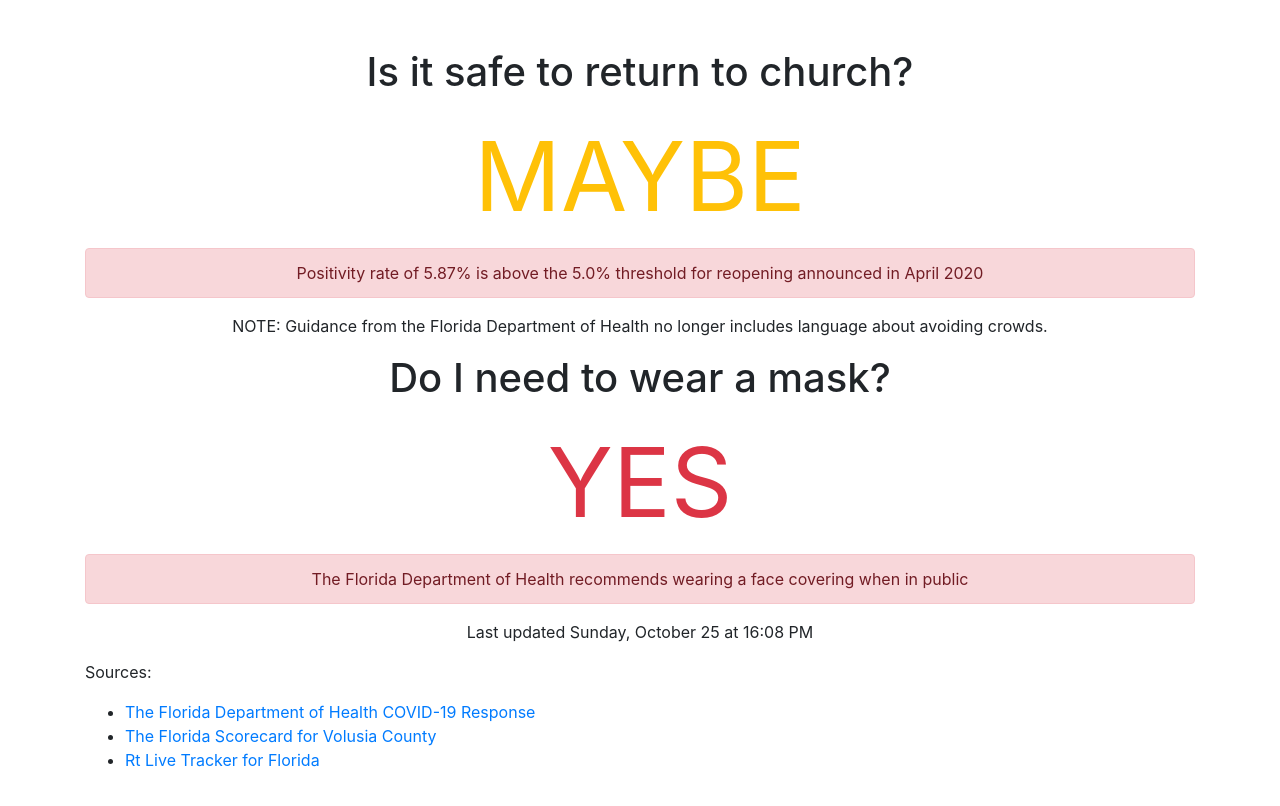
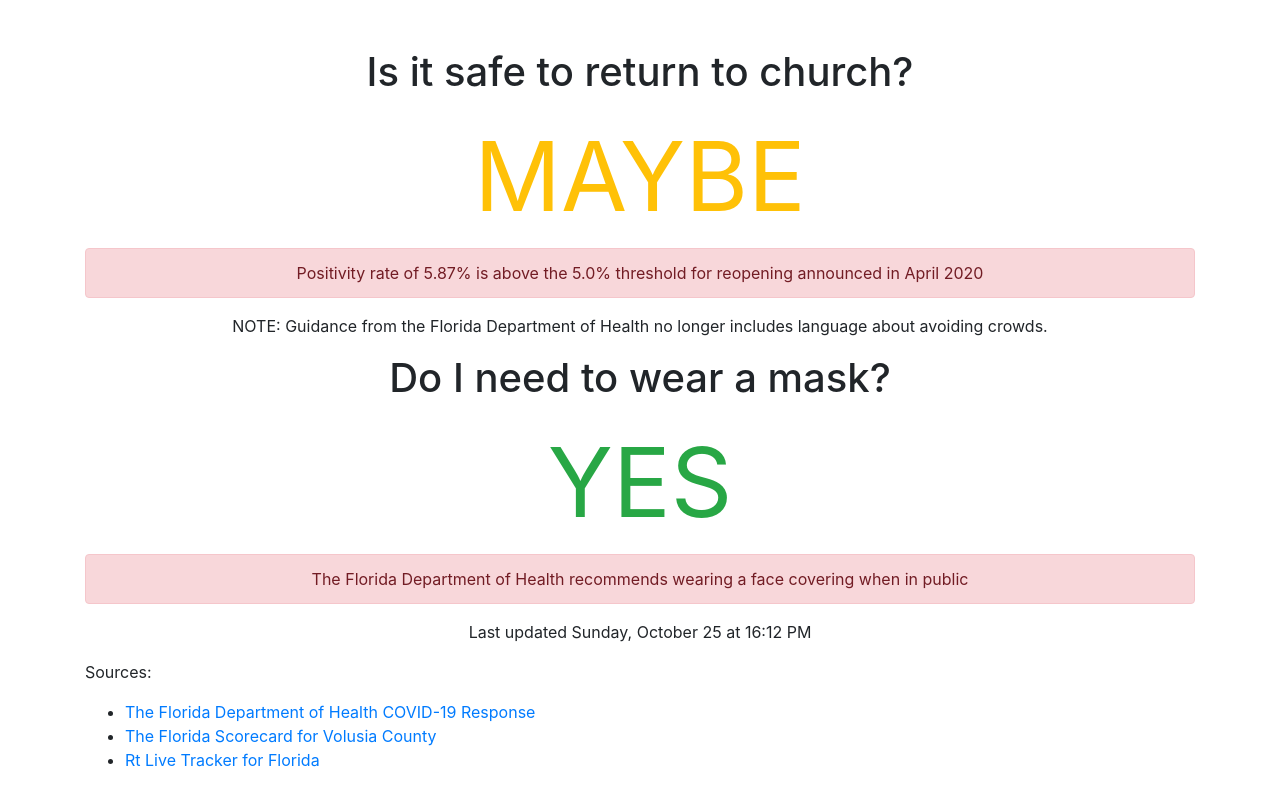
Before and after one commit to thinkjson/timeforchurch, a Jekyll site: the page built from index.md, in a window 1280 px wide. Shown: the top 806 px of the page. Built offline with Jekyll 4.4.1, drawn with Linux system fonts in a browser that asks for light colours; our own code applies the rules of GitHub Pages for plain Markdown files.

Commit message:
Change confusing color coding

```diff
--- a/_includes/data.html
+++ b/_includes/data.html
@@ -7,7 +7,7 @@
     <p>NOTE: Guidance from the Florida Department of Health no longer includes language about avoiding crowds.</p>
 
     <h1>Do I need to wear a mask?</h1>
-    <div class="outcome text-danger">YES</div>
+    <div class="outcome text-success">YES</div>
     <div class="alert alert-danger" role="alert">The Florida Department of Health recommends wearing a face covering when in public</div>
 
-    <p>Last updated Sunday, October 25 at 16:08 PM</p>
+    <p>Last updated Sunday, October 25 at 16:12 PM</p>
--- a/cron.py
+++ b/cron.py
@@ -57,7 +57,7 @@ data = """
     positivity="""<div class="alert alert-danger" role="alert">Positivity rate of {0}% is above the 5.0% threshold for reopening announced in April 2020</div>""".format(
         positivity) if not positivity_nominal else "",
     mask="YES" if masks else "UNKNOWN",
-    mask_class="text-danger" if masks else "text-warning",
+    mask_class="text-success" if masks else "text-warning",
     r0="""<div class="alert alert-danger" role="alert">R0 is greater than 1.0 in the state of Florida</div>""" if masks_r0 > 1.0 else "",
     mask_info="<p>Check the <a href='https://floridahealthcovid19.gov/prevention/'>Florida Department of Health's COVID-19 response</a> for more information" if not masks_doh else """<div class="alert alert-danger" role="alert">The Florida Department of Health recommends wearing a face covering when in public</div>""",
     updated=datetime.now().strftime("%A, %B %d at %H:%M %p"),
```
